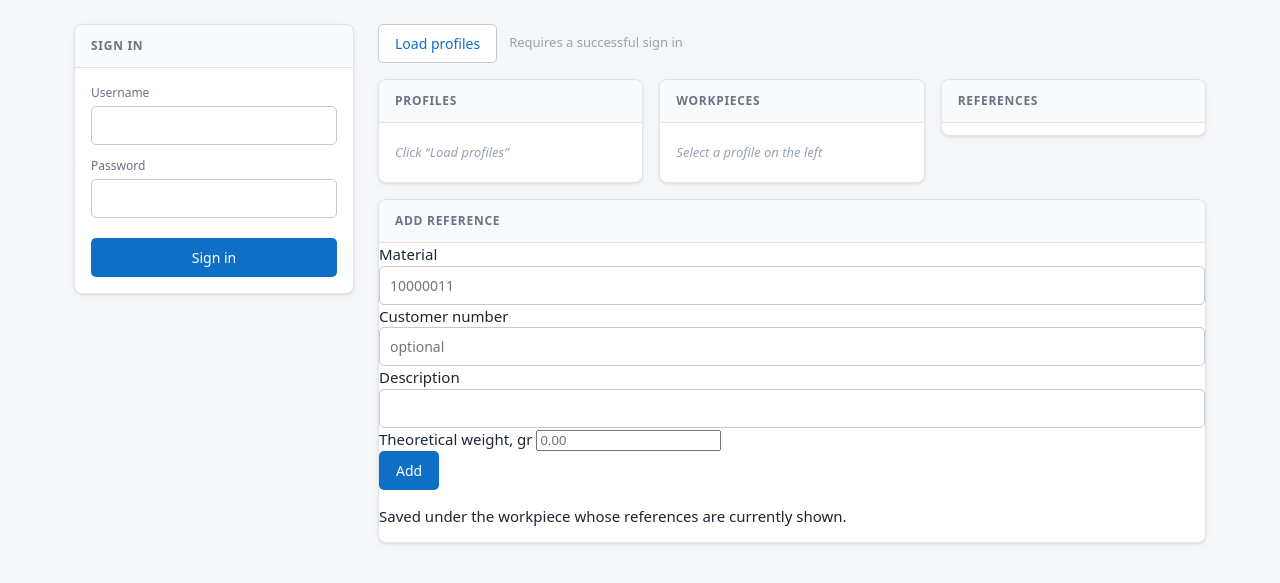
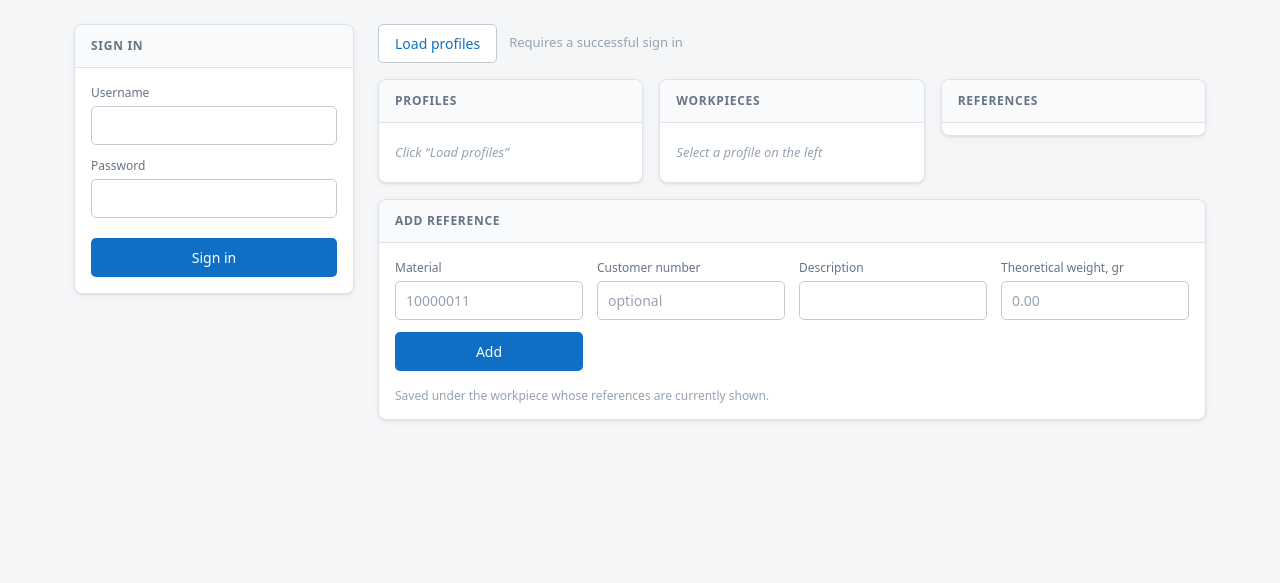
Before and after one commit to TihomirStanoev/WeightGeneticApp, a Django app: page / in a window 1280 px wide. Shown: the part 55-638 px from the top of the page. Run offline with Django 5.2, Linux system fonts and the light colour scheme.

Commit message:
Add reference form styles

```diff
--- a/static/css/style.css
+++ b/static/css/style.css
@@ -144,7 +144,8 @@ body {
 }
 
 input[type="text"],
-input[type="password"] {
+input[type="password"],
+input[type="number"] {
     width: 100%;
     padding: 8px 10px;
     font: inherit;
@@ -157,7 +158,8 @@ input[type="password"] {
 }
 
 input[type="text"]:focus,
-input[type="password"]:focus {
+input[type="password"]:focus,
+input[type="number"]:focus {
     outline: none;
     border-color: var(--accent);
     box-shadow: 0 0 0 3px var(--accent-soft);
@@ -351,3 +353,49 @@ input[type="submit"]:focus-visible {
 #references:empty::after {
     content: "Select a material";
 }
+
+#reference-form {
+    display: grid;
+    grid-template-columns: repeat(auto-fit, minmax(150px, 1fr));
+    gap: 12px 14px;
+    align-items: end;
+    padding: 16px;
+}
+
+#reference-form .field {
+    display: flex;
+    flex-direction: column;
+    gap: 4px;
+    min-width: 0;
+}
+
+#reference-form label {
+    font-size: 12px;
+    font-weight: 500;
+    color: var(--text-muted);
+}
+
+#reference-form input::placeholder {
+    color: var(--text-faint);
+}
+
+#reference-form .field-action {
+    justify-content: flex-end;
+}
+
+#reference-form input[type="submit"] {
+    width: 100%;
+}
+
+.form-hint {
+    margin: 0;
+    padding: 0 16px 14px;
+    color: var(--text-faint);
+    font-size: 12px;
+}
+
+@media (max-width: 860px) {
+    #reference-form {
+        grid-template-columns: 1fr;
+    }
+}
```
